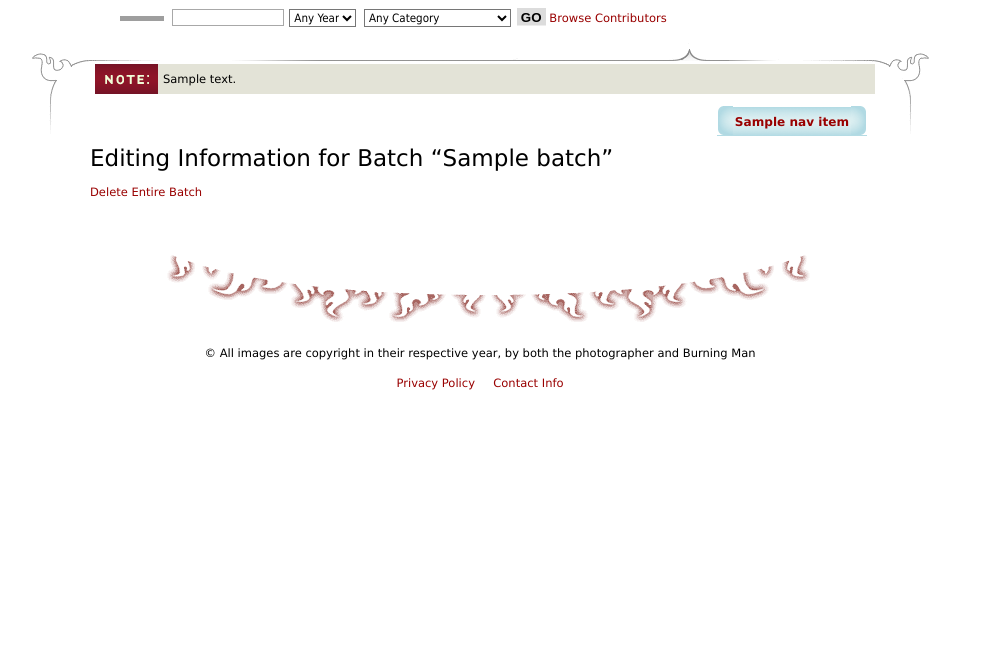
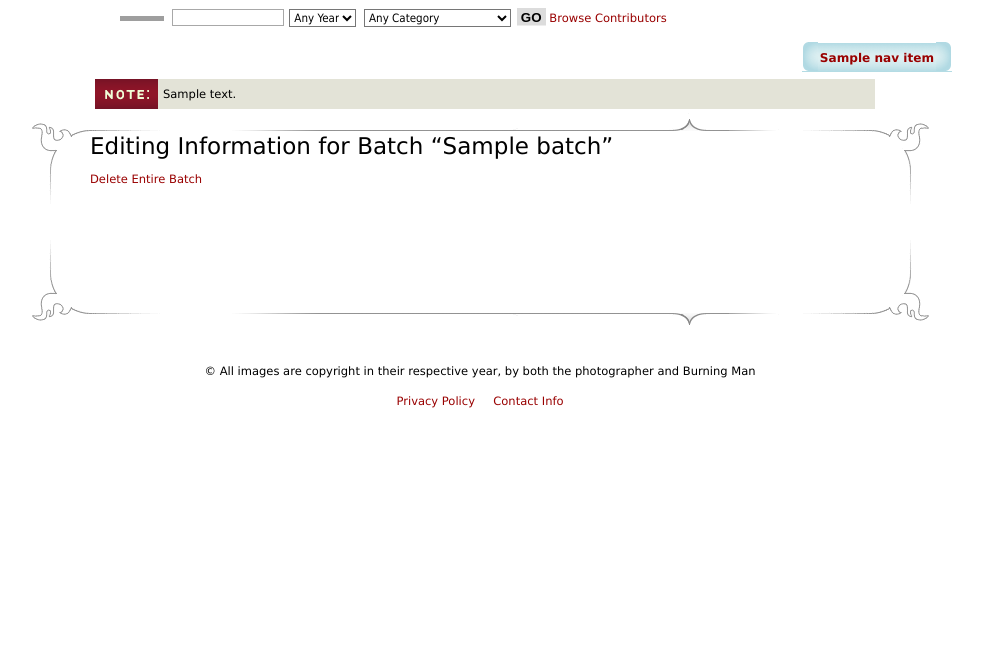
Before and after one commit to rafrombrc/bm.gallery, a Django app: template src/bm.gallery/bm/gallery/templates/gallery/batch_edit.html in a window 1280 px wide. Shown: the part 449-1120 px from the top of the page, without its empty margins (160-1142 px from the left). Before the commit the page ends 839 px from the top, so only its background shows below. Run offline with Django 3.2, Linux system fonts and the light colour scheme; the template is opened without the code that fills it: most values are stand-ins (such as "Sample title", 1, 10 or a date in 2020); some libraries are stand-ins or nearby versions; grey boxes are pictures that could not be loaded.

Commit message:
moving buttons and changing bottom graphic

```diff
--- a/src/bm.gallery/bm/gallery/static/css/style.css
+++ b/src/bm.gallery/bm/gallery/static/css/style.css
@@ -60,7 +60,6 @@ a img {
 	}
 
 #main-content {
-	background: url(/static/content-header-bg.gif) no-repeat center 25px;
 	width: 950px;
 	margin: auto;
 	padding: 0;
@@ -75,6 +74,13 @@ a img {
 #search-bar form {
     height: 15px;
     padding: 9px 0 0 0;
+}
+
+#well-wrapper {
+    background: url(/static/content-header-bg.gif) no-repeat center -15px;
+    width: 100%;
+    padding-top:22px;
+    min-height: 100px;
 }
 
 #content-well {
@@ -303,7 +309,7 @@ p {
     }
 
 #notifications {
-	margin: 40px 80px 0 90px;
+	margin: 0px 80px 0 90px;
 	width: auto;
 	height: 30px;
 	background: url(/static/galleries-notification-bg.gif) no-repeat top left;
@@ -597,7 +603,7 @@ a.listingPrevious img {
 
 
 #contrib-mod-nav {
-	display: inline;
+	display: block;
 	margin: 0 0 10px 0;
 	padding: 8px 0 6px 0;
 	height: 29px;
--- a/src/bm.gallery/bm/gallery/templates/gallery/base.html
+++ b/src/bm.gallery/bm/gallery/templates/gallery/base.html
@@ -1,4 +1,4 @@
-<!DOCTYPE html PUBLIC "-//W3C//DTD XHTML 1.0 Transitional//EN"
+{% load conmodnav %}<!DOCTYPE html PUBLIC "-//W3C//DTD XHTML 1.0 Transitional//EN"
           "http://www.w3.org/TR/xhtml1/DTD/xhtml1-transitional.dtd">
 <html xmlns="http://www.w3.org/1999/xhtml" xml:lang="en" lang="en">
   <head>
@@ -95,6 +95,7 @@
           </form>
         </div> <!-- end search-bar -->
 
+        {% block con_mod_nav %}{% con_mod_nav %}{% endblock %}
         {% if notifications %}
         <div id="notifications">
           <ul class="notifications">
@@ -106,19 +107,17 @@
         {% endif %}
 
 
+        <div id="well-wrapper">
         <!-- +++++ CONTENT WELL STARTS +++++ -->
         <div id="content-well">
           <!-- +++++ CONTENT AREA STARTS +++++ -->
           <div id="content-area">
-
-            {% load conmodnav %}
-            {% block con_mod_nav %}{% con_mod_nav %}{% endblock %}
             {% block content %}{% endblock %}
-
             <!-- +++++ CONTENT AREA ENDS +++++ -->
           </div> <!-- end content-area -->
           <!-- +++++ CONTENT WELL ENDS +++++ -->
         </div> <!-- end content-well -->
+        </div>
 
         <div id="footer">
           <p>&copy; All images are copyright in their respective year, by both the photographer and Burning Man</p>
--- a/src/bm.gallery/bm/gallery/templates/gallery/con_mod_nav.html
+++ b/src/bm.gallery/bm/gallery/templates/gallery/con_mod_nav.html
@@ -1,3 +1,4 @@
+{% if nav_items %}
 <!-- +++++ CONTRIBUTOR / MODERATOR NAV STARTS +++++ -->
 <div id="contrib-mod-nav">
   <ul>
@@ -7,3 +8,4 @@
   </ul>
 </div> <!-- end contrib-mod-nav -->
 <!-- +++++ CONTRIBUTOR / MODERATOR NAV ENDS +++++ -->
+{% endif %}
```
Also changed, not shown: src/bm.gallery/bm/gallery/static/content-footer-bg.gif.
